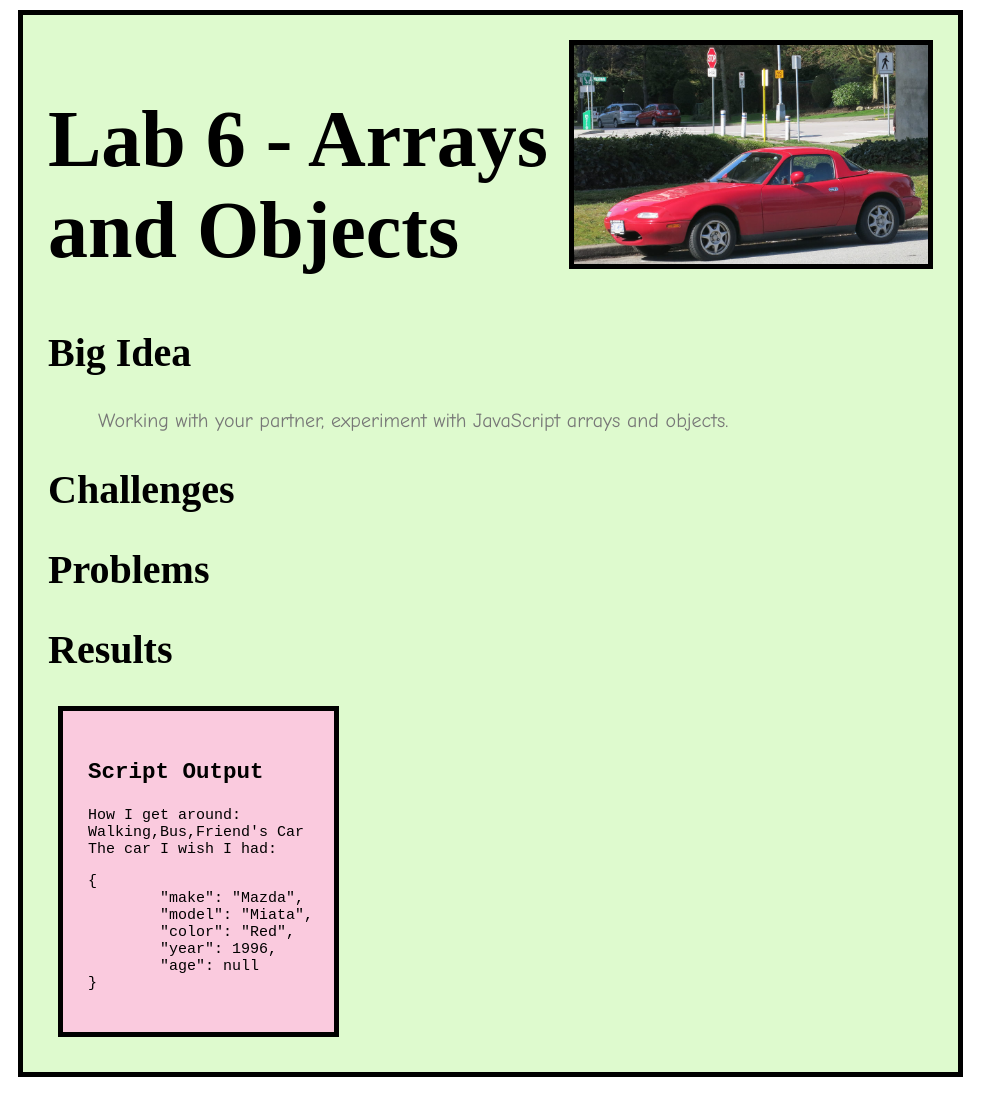
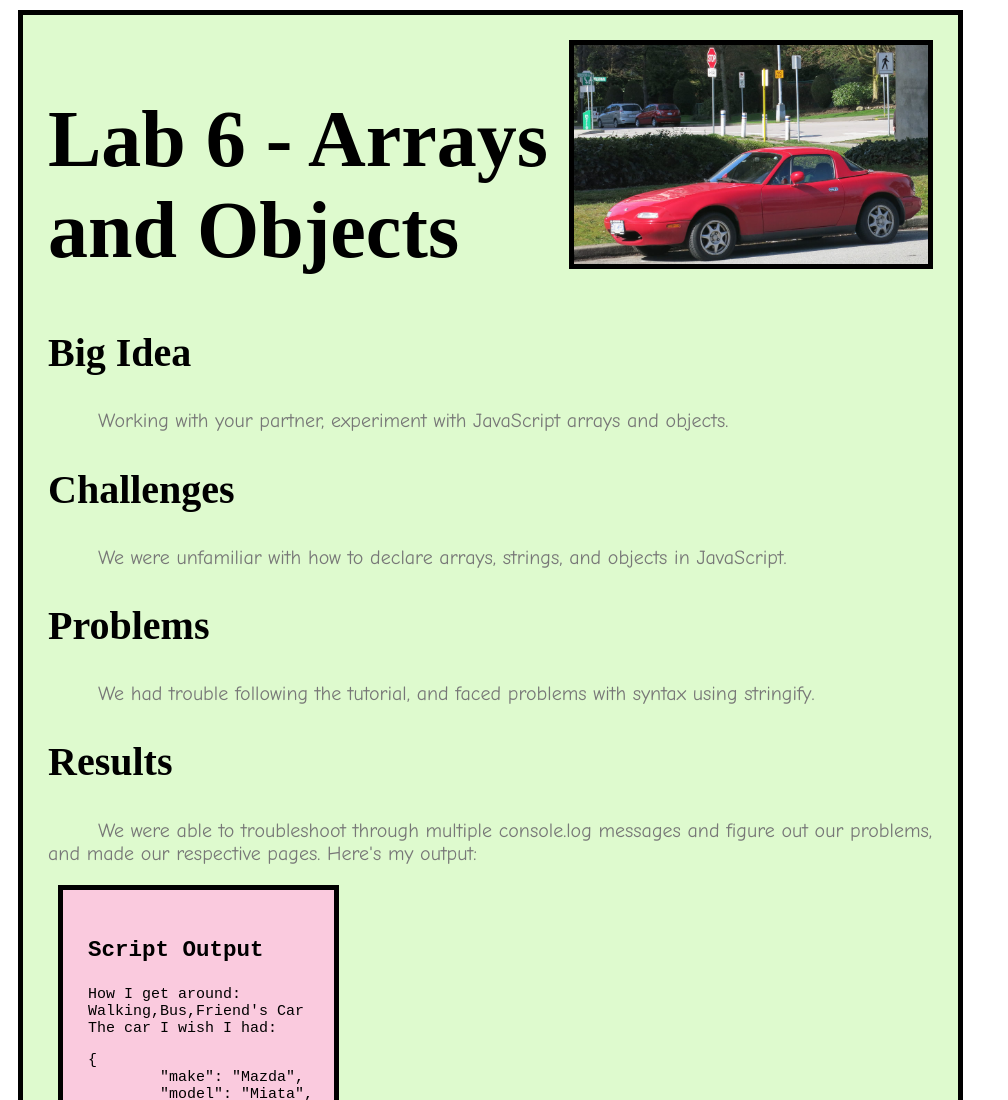
Before and after one commit to Ajalegri/art101, a plain HTML site: page lab6/index.html in a window 1280 px wide. Shown: the top 1100 px of the page, without its empty margins (0-1008 px from the left). Drawn offline with Linux system fonts and the light colour scheme.

Commit message:
Finished Lab 6

```diff
--- a/lab6/index.html
+++ b/lab6/index.html
@@ -13,11 +13,11 @@
 		<h2>Big Idea</h2>
 		<p>Working with your partner, experiment with JavaScript arrays and objects.</p>
 		<h2>Challenges</h2>
-		<p></p>
+		<p>We were unfamiliar with how to declare arrays, strings, and objects in JavaScript.</p>
 		<h2>Problems</h2>
-		<p></p>
+		<p>We had trouble following the tutorial, and faced problems with syntax using stringify.</p>
 		<h2>Results</h2>
-		<p></p>
+		<p>We were able to troubleshoot through multiple console.log messages and figure out our problems, and made our respective pages. Here's my output:</p>
 
 		<div class="output">
 			<h3>Script Output</h3>
```
